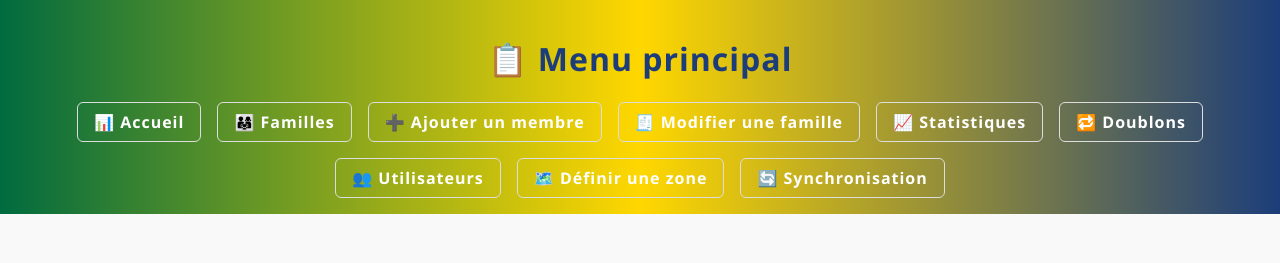
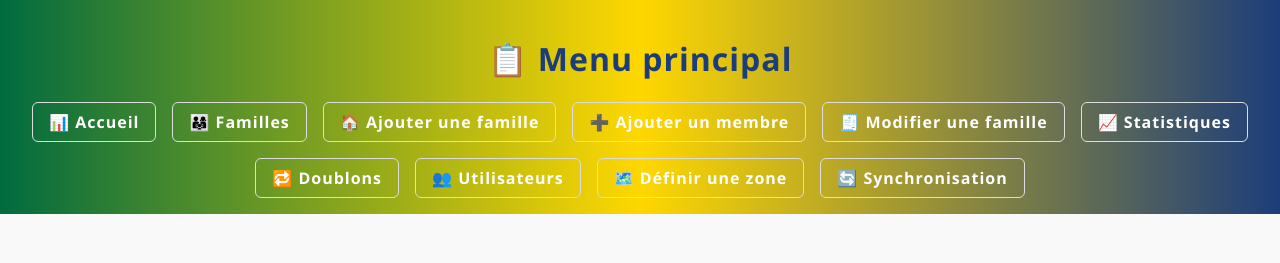
Before and after one commit to lebayimoly-blip/rgplfronted, a plain HTML site: page index.html in a window 1280 px wide. Shown: the top 263 px of the page. Drawn offline with Linux system fonts and the light colour scheme.

Commit message:
Ajout du menu.html

```diff
--- a/menu.html
+++ b/menu.html
@@ -4,6 +4,7 @@
     <ul class="menu">
       <li><a href="index.html">📊 Accueil</a></li>
       <li><a href="familles.html">👨‍👩‍👧 Familles</a></li>
+      <li><a href="ajouter_famille.html">🏠 Ajouter une famille</a></li>
       <li><a href="ajouter_membre.html">➕ Ajouter un membre</a></li>
       <li><a href="famille_edit.html">🧾 Modifier une famille</a></li>
       <li><a href="stats.html">📈 Statistiques</a></li>
```
